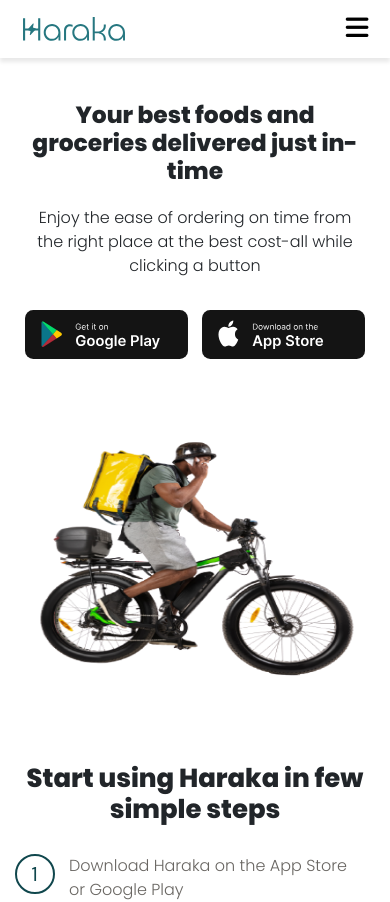
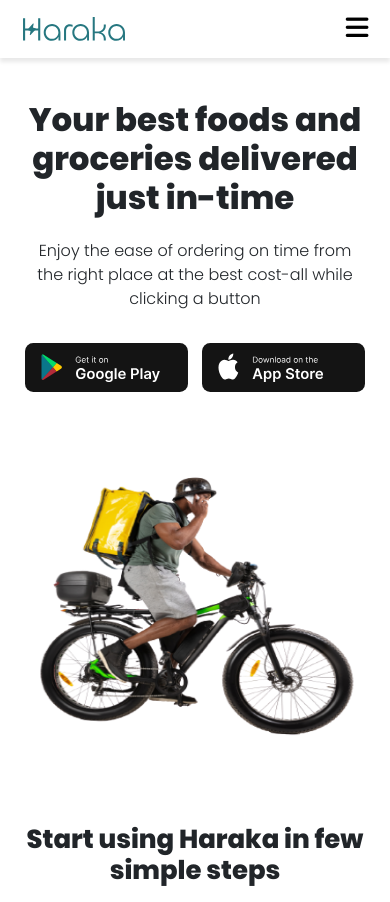
Before and after one commit to Ecolabz/Haraka, a React (Create React App) app: page / in a window 390 px wide. Shown: the top 902 px of the page. Built offline with nearby package versions, Linux system fonts and the light colour scheme.

Commit message:
Hero section H1 update

```diff
--- a/src/assets/styles/pages.scss
+++ b/src/assets/styles/pages.scss
@@ -412,8 +412,8 @@
         width: 100%;
 
         h2 {
-          font-size: 1.8em;
           text-align: center;
+          font-size: $mbHeroFs;
         }
 
         p {
@@ -490,7 +490,7 @@
 
     .container {
       .row-item {
-        @include flexItem(column-reverse, space-around);
+        @include flexItem(column, space-around);
         align-items: center;
         .phone-ui {
           width: 85%;
@@ -631,8 +631,8 @@
         width: 100%;
 
         h2 {
-          font-size: 1.8em;
           text-align: center;
+          font-size: $mbHeroFs;
         }
 
         p {
@@ -708,7 +708,7 @@
 
     .container {
       .row-item {
-        @include flexItem(column-reverse, space-around);
+        @include flexItem(column, space-around);
         align-items: center;
         .phone-ui {
           width: 85%;
@@ -845,8 +845,8 @@
         width: 100%;
 
         h2 {
-          font-size: 1.8em;
           text-align: center;
+          font-size: $mbHeroFs;
         }
 
         p {
@@ -858,8 +858,7 @@
 
       .vehicle {
         width: 100%;
-
-        height: 19rem;
+        height: 21rem;
 
         img {
           margin-top: 3rem;
@@ -920,7 +919,7 @@
 
     .container {
       .row-item {
-        @include flexItem(column-reverse, space-around);
+        @include flexItem(column, space-around);
         align-items: center;
         .phone-ui {
           width: 95%;
--- a/src/assets/styles/variables.scss
+++ b/src/assets/styles/variables.scss
@@ -99,6 +99,7 @@
 $headingFontSize: 35px;
 $subheadingFontSize: 18px;
 
+$mbHeroFs: 2.5em;
 $mbHeadingFs: 1.7em;
 $mbSubHeadingFs: 16px;
 
```
